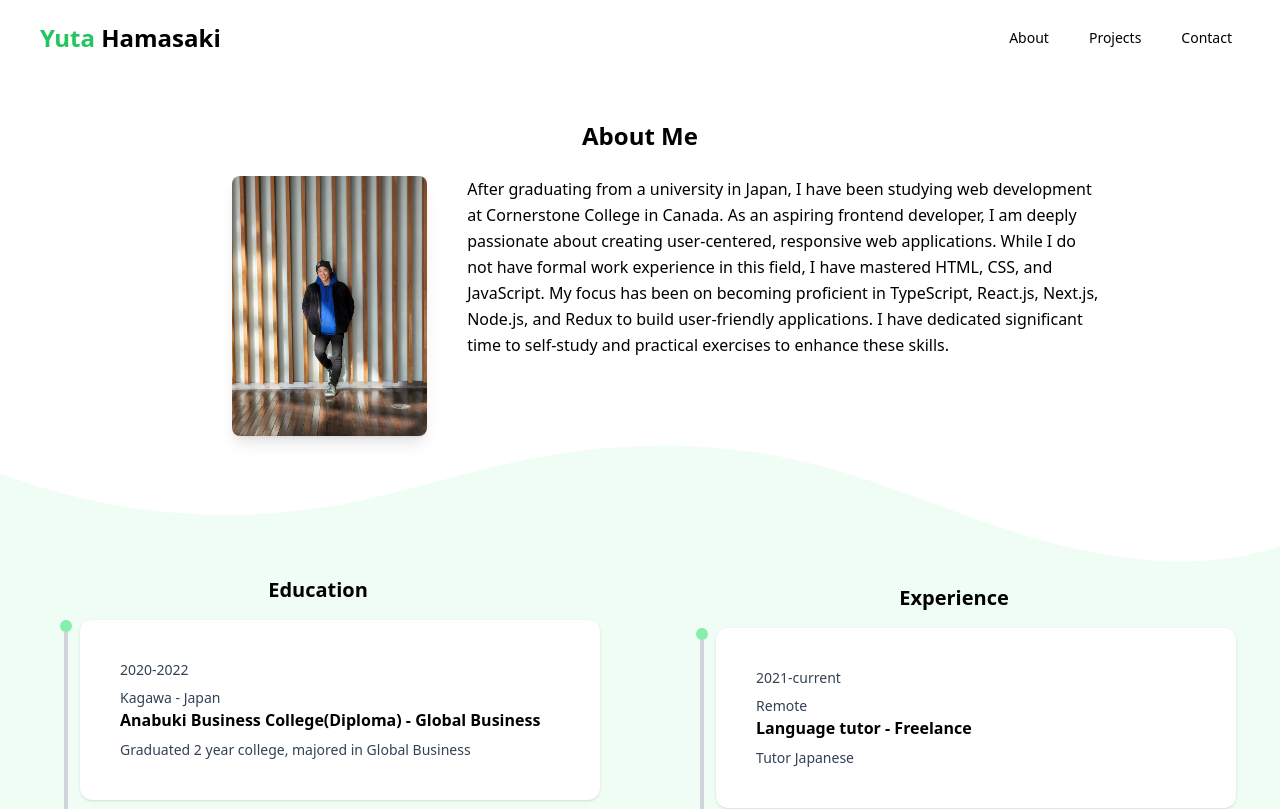
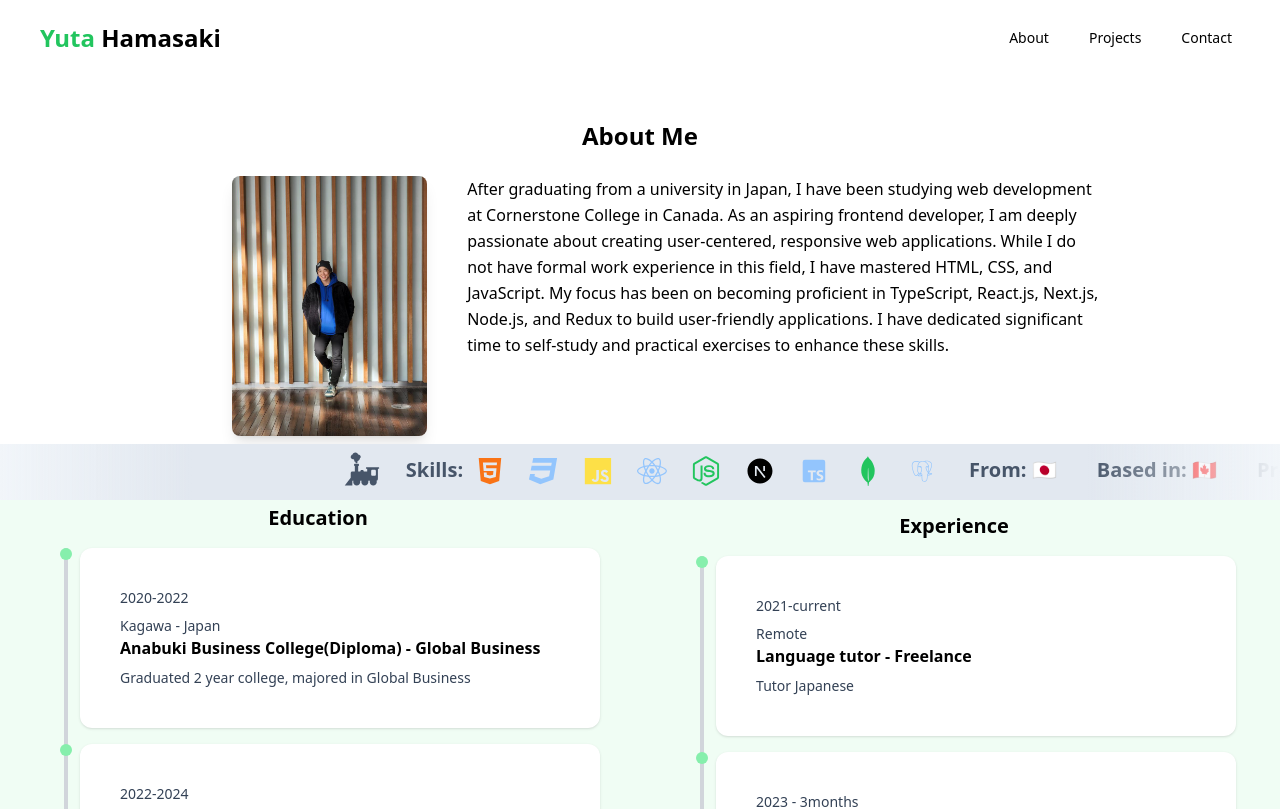
Before and after one commit to yuta-hamasaki/portfolio-new, a Next.js app: page /about in a window 1280 px wide. Shown: the top 809 px of the page. Built offline with nearby package versions, Linux system fonts and the light colour scheme.

Commit message:
Added midsection at about page

```diff
--- a/app/about/page.tsx
+++ b/app/about/page.tsx
@@ -2,6 +2,7 @@ import Image from 'next/image';
 import Header from '../components/Header';
 import History from '../components/History';
 import About from '../components/About'
+import MidSection from '../components/MidSection';
 
 const page = () => {
   return (
@@ -11,9 +12,7 @@ const page = () => {
         <div className="mt-20 md:px-36 px-5">
         <About/>
         </div>
-        <svg data-name="Layer 1" xmlns="http://www.w3.org/2000/svg" viewBox="0 0 1200 120" preserveAspectRatio="none">
-        <path d="M985.66,92.83C906.67,72,823.78,31,743.84,14.19c-82.26-17.34-168.06-16.33-250.45.39-57.84,11.73-114,31.07-172,41.86A600.21,600.21,0,0,1,0,27.35V120H1200V95.8C1132.19,118.92,1055.71,111.31,985.66,92.83Z" className="fill-green-50"></path>
-        </svg>
+        <MidSection/>
         <div className='bg-green-50'>
           <History />
         </div>
```
